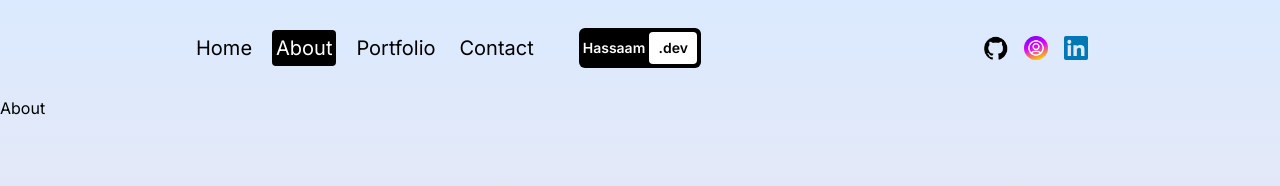
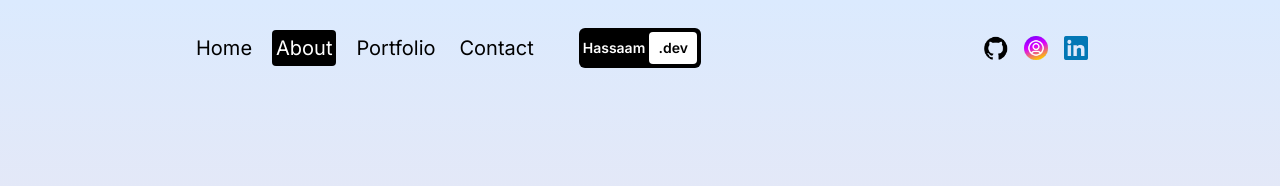
Before and after one commit to hassaanmgl8844/Animated-Portfolio, a Next.js app: page /about in a window 1280 px wide. Shown: the top 186 px of the page. Built offline with nearby package versions, Linux system fonts and the light colour scheme.

Commit message:
Added some feature in transtion

```diff
--- a/src/app/about/page.jsx
+++ b/src/app/about/page.jsx
@@ -1,10 +1,17 @@
+"use client"
+
 import React from 'react'
+import { motion } from 'framer-motion'
 
 const AboutPage = () => {
   return (
-    <div>
-      About
-    </div>
+    <motion.div
+    className="h-full"
+    initial={{ y: "-200vh" }}
+    animate={{ y: "0%" }}
+    transition={{ duration: 1 }}
+  >
+    </motion.div>
   )
 }
 
--- a/src/app/contact/page.jsx
+++ b/src/app/contact/page.jsx
@@ -1,10 +1,18 @@
+"use client"
+
 import React from 'react'
+import { motion } from 'framer-motion'
 
 const ContactPage = () => {
   return (
-    <div>
+    <motion.div
+    className="h-full"
+    initial={{ y: "-200vh" }}
+    animate={{ y: "0%" }}
+    transition={{ duration: 1 }}
+  >
       Contact
-    </div>
+    </motion.div>
   )
 }
 
--- a/src/app/portfolio/page.jsx
+++ b/src/app/portfolio/page.jsx
@@ -1,10 +1,18 @@
+"use client"
+
 import React from 'react'
+import { motion } from 'framer-motion'
 
 const PortfolioPage = () => {
   return (
-    <div>
+    <motion.div
+    className="h-full"
+    initial={{ y: "-200vh" }}
+    animate={{ y: "0%" }}
+    transition={{ duration: 1 }}
+  >
       Portfolio
-    </div>
+    </motion.div>
   )
 }
 
```
